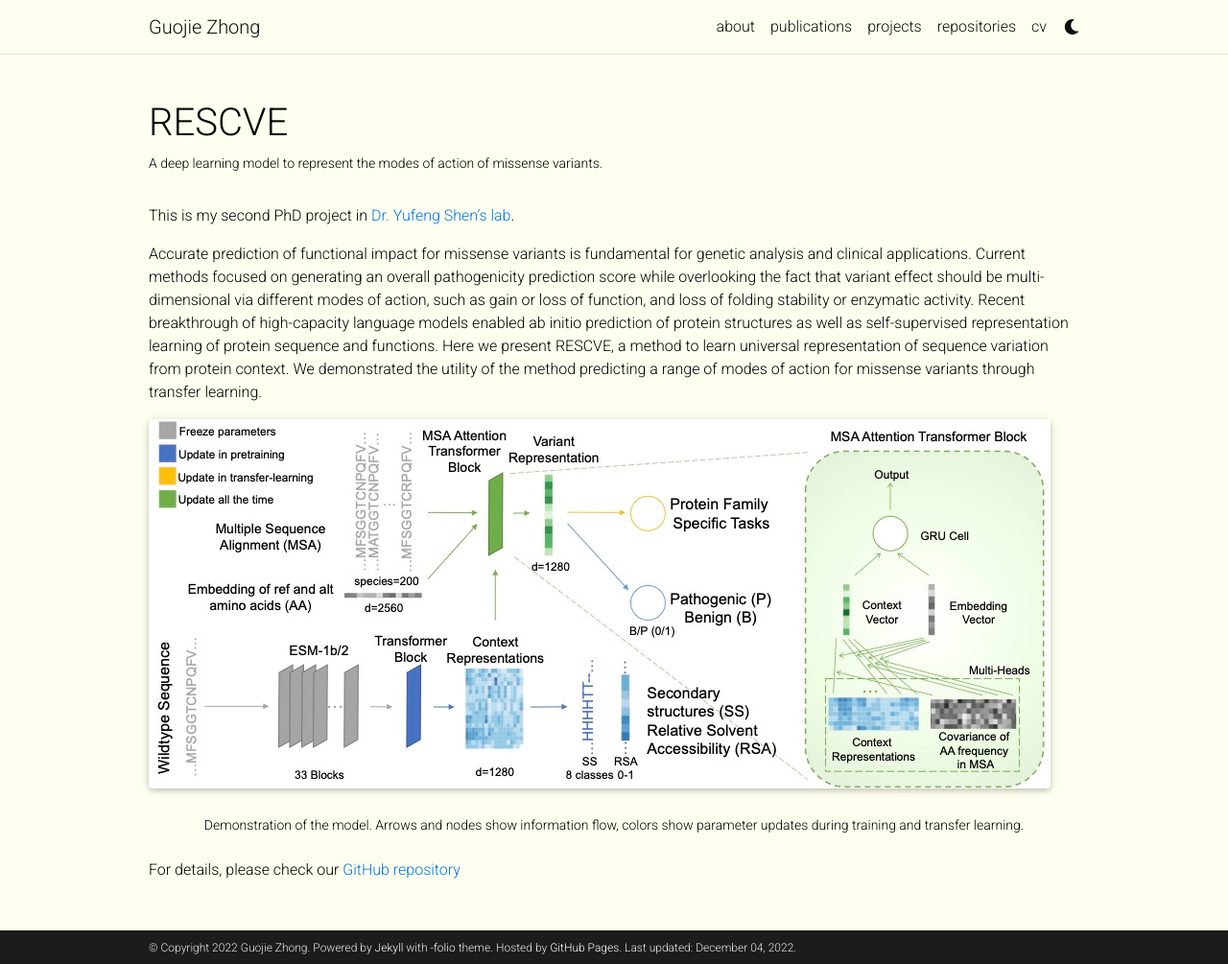
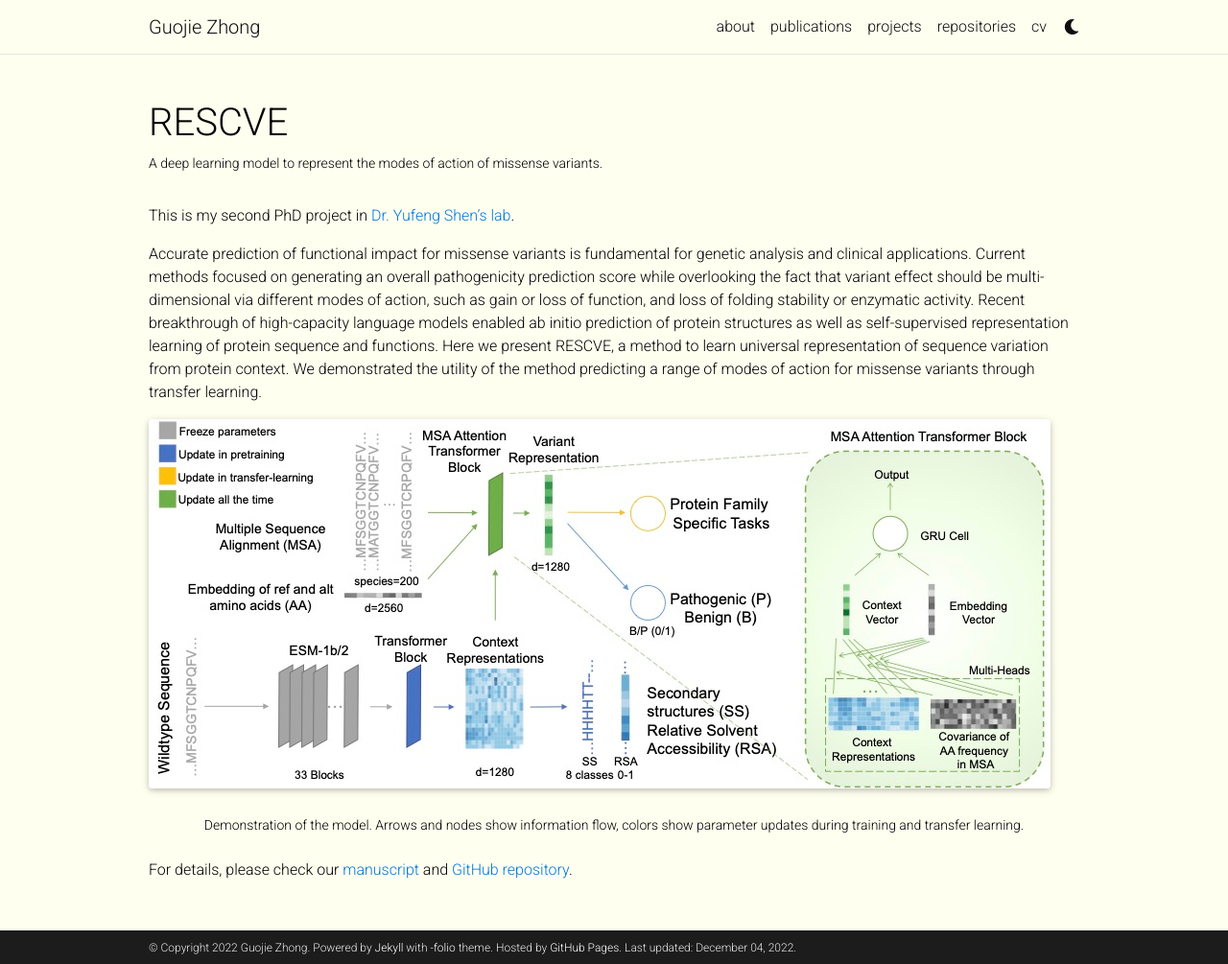
Before and after one commit to zhongguojie1998/GuojieZhong, a Jekyll site: the page built from _projects/3_RESCVE.md, in a window 1280 px wide and 1005 px high. Shown: the whole window at 96% size. Built offline with Jekyll 4.4.1, drawn with Linux system fonts in a browser that asks for light colours; full-size pictures stand in for the smaller copies a plugin makes; comment, search, counter and statistics services are not loaded; a style sheet for code colours, icons or effects is not loaded.

Commit message:
Update 3_RESCVE.md

```diff
--- a/_projects/3_RESCVE.md
+++ b/_projects/3_RESCVE.md
@@ -20,4 +20,4 @@ Accurate prediction of functional impact for missense variants is fundamental fo
     Demonstration of the model. Arrows and nodes show information flow, colors show parameter updates during training and transfer learning.
 </div>
 
-For details, please check our <a href="https://github.com/ShenLab/rescve">GitHub repository</a>
+For details, please check our <a href="https://www.mlsb.io/papers_2022/Representation_of_missense_variants_for_predicting_modes_of_action.pdf">manuscript</a> and <a href="https://github.com/ShenLab/rescve">GitHub repository</a>.
```
